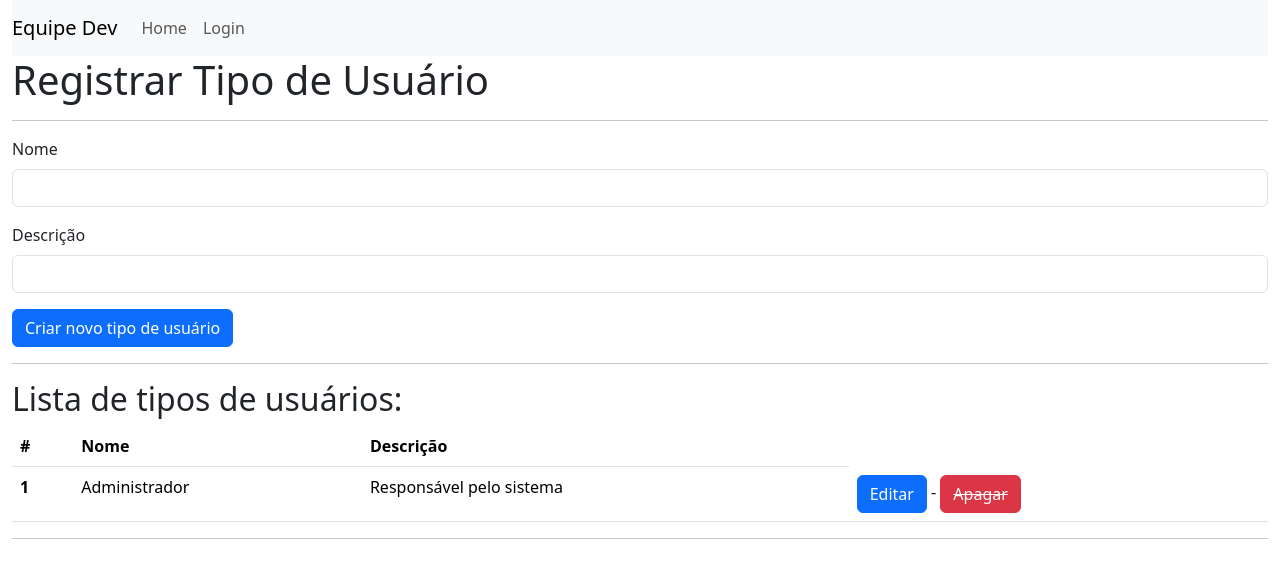
After one commit to kizumba/escolaativa, a Flask app: page /tipos_usuarios in a window 1280 px wide. The commit adds this page. Shown: the top 578 px of the page. Run offline with Flask 3, Linux system fonts and the light colour scheme.

Commit message:
CRUD tipo de usuários criado.

```diff
--- a/app.py
+++ b/app.py
@@ -41,9 +41,9 @@ def index():
 
     return render_template('index.html', usuarios=usuarios, tipos_usuarios=tipos_usuarios)
 
-#========
-#=TURMAS=
-#========
+#=========
+# TURMAS =
+#=========
 @app.route('/turmas', methods=['GET','POST'])
 def turmas():
     turmas = current_user.ensina_turmas
@@ -100,15 +100,57 @@ def turma_apagar(id):
         db.session.commit()
         return redirect(url_for('turmas'))
 
-#========================
-#=REGISTRAR NOVO USUARIO=
-#========================
+#====================
+# TIPOS DE USUÁRIOS =
+#====================
+@app.route('/tipos_usuarios', methods=['GET','POST'])
+def tipos_usuarios():
+    tipos_usuarios = TipoUsuario.query.all()
+
+    if request.method == 'GET':
+        return render_template('tipos_usuarios.html',tipos_usuarios=tipos_usuarios)
+
+    elif request.method == 'POST':
+        nome = request.form['nome']
+        descricao = request.form['descricao']
+
+        tipo_usuario = TipoUsuario(nome=nome, descricao=descricao)
+
+        db.session.add(tipo_usuario)
+        db.session.commit()
+
+        return redirect(url_for('tipos_usuarios'))
+
+@app.route('/tipo_usuario_editar/<int:id>',methods=['GET','POST'])
+def tipo_usuario_editar(id):
+    tipo_usuario = TipoUsuario.query.get(id)
+    print(tipo_usuario.id)
+
+    if request.method == 'GET':
+        return render_template("tipo_usuario_editar.html",tipo_usuario=tipo_usuario)
+
+    elif request.method == 'POST':
+
+        tipo_usuario.nome = request.form['nome']
+        tipo_usuario.descricao = request.form['descricao']
+
+        db.session.add(tipo_usuario)
+        db.session.commit()
+
+        return redirect(url_for('tipos_usuarios'))
+
+
+
+#=========================
+# REGISTRAR NOVO USUARIO =
+#=========================
 @app.route('/registrar', methods=['GET','POST'])
 def registrar():
     tipos_usuarios = TipoUsuario.query.all()
+    usuarios = Usuario.query.all()
 
     if request.method == 'GET':
-        return render_template('auth/registrar.html',tipos_usuarios=tipos_usuarios)
+        return render_template('auth/registrar.html',tipos_usuarios=tipos_usuarios, usuarios=usuarios)
     elif request.method == 'POST':
         nome = request.form['nomeForm']
         email = request.form['emailForm']
@@ -161,4 +203,41 @@ def teste():
 if __name__ == '__main__':
     with app.app_context():
         db.create_all()
+
+        tipo_usuario = TipoUsuario.query.filter_by(nome="Administrador").first()
+
+        if not tipo_usuario:
+            try:
+                tipo_usuario = TipoUsuario(nome="Administrador", descricao="Responsável pelo sistema")
+                db.session.add(tipo_usuario)
+                db.session.commit()
+                print("Tipo de usuário 'Administrador' criado com sucesso!")
+            except:
+                db.session.rollback()
+                print("Tipo de usuário 'Administrador' já existe (erro capturado)")
+
+        usuario = Usuario.query.filter_by(nome="Master").first()
+
+        if not usuario:
+            try:
+                usuario = Usuario(
+                    nome='Mestre',
+                    telefone='11988887777',
+                    email='mestre@email.com',
+                    senha=hash('123'),
+                    ativo=True,
+                    id_tipo_usuario=1)
+                db.session.add(usuario)
+                db.session.commit()
+                print("Usuário 'Mestre' criado com sucesso!")
+            except:
+                db.session.rollback()
+                print("Usuário 'Mestre' já existe (erro capturado)")
+
+
     app.run(debug=True)
+
+# if __name__ == '__main__':
+#     with app.app_context():
+#         db.create_all()
+#     app.run(debug=True)
--- a/models.py
+++ b/models.py
@@ -10,6 +10,10 @@ class TipoUsuario(db.Model):
     descricao = db.Column(db.String(100),nullable=False)
 
     usuarios = db.relationship('Usuario', backref='tipo_usuario', lazy=True, cascade='all, delete-orphan')
+
+    # def __init__(self, nome, descricao):
+    #     self.nome = nome
+    #     self.descricao = descricao
 
     def __repr__(self):
         return f'{self.nome}'
--- a/templates/auth/registrar.html
+++ b/templates/auth/registrar.html
@@ -21,12 +21,10 @@
       {% for tipo_usuario in tipos_usuarios %}
         <option value="{{tipo_usuario.id}}">{{tipo_usuario.nome}}</option>
       {% endfor %}
+    </select>
 
-    </select>
     <hr>
-
-    <input type="submit" class="btn btn-primary" value="Cadastrar">
+    <input type="submit" class="btn btn-primary" value="Cadastrar Usuário">
   </form>
-</div>
 
 {% endblock %}
--- a/templates/base.html
+++ b/templates/base.html
@@ -29,6 +29,9 @@
             </a>
           </li>
           {% if current_user.is_authenticated and current_user.id_tipo_usuario == 1 %}
+          <li class="nav-item">
+            <a class="nav-link" href="{{url_for('tipos_usuarios')}}">Tipos de Usuários</a>
+          </li>
           <li class="nav-item">
             <a class="nav-link" href="{{url_for('registrar')}}">Usuários</a>
           </li>
--- /dev/null
+++ b/templates/tipos_usuarios.html
@@ -0,0 +1,42 @@
+{% extends 'base.html' %}
+
+{% block conteudo %}
+
+<h1>Registrar Tipo de Usuário</h1>
+<hr>
+<form method="post" action="tipos_usuarios">
+    <div class="mb-3">
+        <label class="form-label">Nome</label>
+        <input type="text" class="form-control" id="letraUnica" name="nome" required>
+    </div>
+    <div class="mb-3">
+        <label class="form-label">Descrição</label>
+        <input type="text" class="form-control" id="letraUnica" name="descricao" required>
+    </div>
+    <button type="submit" class="btn btn-primary">Criar novo tipo de usuário</button>
+</form>
+<hr>
+<h2>Lista de tipos de usuários:</h2>
+<table class="table">
+    <thead>
+        <tr>
+            <th scope="col">#</th>
+            <th scope="col">Nome</th>
+            <th scope="col">Descrição</th>
+        </tr>
+    </thead>
+    <tbody>
+        {% for tipo in tipos_usuarios %}
+        <tr>
+            <th scope="row">{{tipo.id}}</th>
+            <td>{{tipo.nome}}</td>
+            <td>{{tipo.descricao}}</td>
+            <td><a href="{{url_for('tipo_usuario_editar', id=tipo.id)}}" class="btn btn-primary">Editar</a> -
+                <a href="#" class="btn btn-danger" onclick="alert('Função não implementada')"><del>Apagar</del></a>
+            </td>
+        </tr>
+        {% endfor %}
+    </tbody>
+</table>
+<hr>
+{% endblock %}
--- a/templates/turma_apagar.html
+++ b/templates/turma_apagar.html
@@ -3,7 +3,7 @@
 {% block conteudo %}
 
 <h1>Excluir turma {{turma.id}}</h1>
-<form method="post" action="">
+<form method="post" action="" onsubmit="return confirm('Quer realmente excluir a turma {{turma.grau}}{{turma.serie}}-{{turma.periodo}}?')">
     <div class="mb-3">
         <label class="form-label">Grau</label>
         <input type="number" min="1" max="9" maxlength="1" step="1" pattern="\d*" name="grau" class="form-control" required placeholder="Insira um número de 1 a 9" value="{{turma.grau}}" disabled>
@@ -29,7 +29,7 @@
         </fieldset>
     </div>
     <a href="{{ url_for('turmas') }}" class="btn btn-primary">Voltar</a>
-    <button type="submit" class="btn btn-danger" onclick="confirm('Quer realmente excluir a turma {{turma.grau}}{{turma.serie}}-{{turma.periodo}}?')">Excluir</button>
+    <button type="submit" class="btn btn-danger">Excluir</button>
 </form>
 
 {% endblock %}
--- a/templates/turma_editar.html
+++ b/templates/turma_editar.html
@@ -31,6 +31,4 @@
     <button type="submit" class="btn btn-primary">Atualizar</button>
 </form>
 
-
-
 {% endblock %}
--- a/templates/turmas.html
+++ b/templates/turmas.html
@@ -31,7 +31,7 @@
             <label for="noite">Noite</label>
         </fieldset>
     </div>
-    <button type="submit" class="btn btn-primary">Enviar</button>
+    <button type="submit" class="btn btn-primary">Criar nova turma</button>
 </form>
 <hr>
 <h2>Lista de turmas do Professor: {{current_user.nome}}</h2>
@@ -55,7 +55,7 @@
             <td>{{turma.serie}}</td>
             <td>{{turma.periodo}}</td>
             <td>{{turma.ano}}</td>
-            <td>{{turma.grau}}{{turma.serie}} </td>
+            <td>{{turma.grau}}{{turma.serie}}-{{turma.periodo}}-{{turma.ano}}</td>
             <td><a href="{{ url_for('turma_editar', id=turma.id) }}" class="btn btn-primary">Editar</a> -
                 <a href="{{ url_for('turma_apagar', id=turma.id) }}" class="btn btn-danger">Apagar</a>
             </td>
```
Also changed, not shown: templates/tipo_usuario_editar.html (added, +19 -0 lines), README.md.
